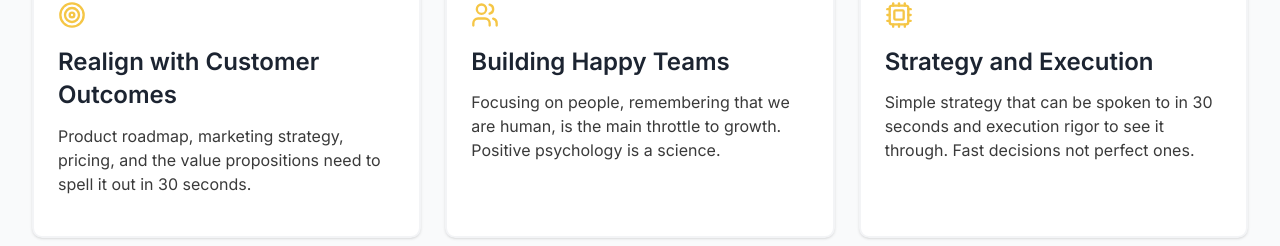
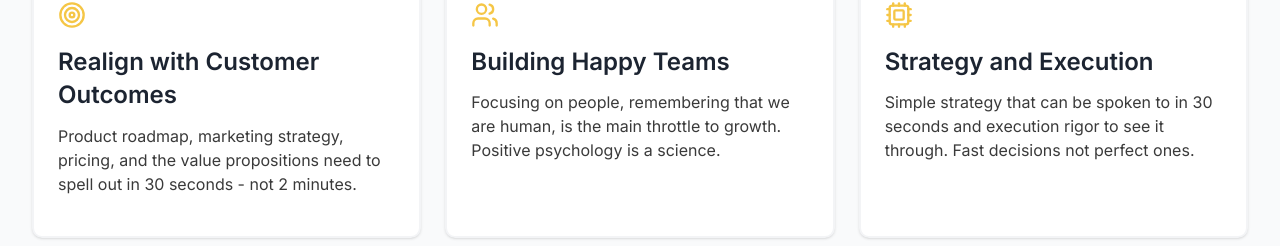
Before and after one commit to arashhappyteams/arashnejad-website, a React (Vite) app: page / in a window 1280 px wide. Shown: the part 1520-1766 px from the top of the page. Built offline with nearby package versions, Linux system fonts and the light colour scheme.

Commit message:
Update Home.tsx

```diff
--- a/src/pages/Home.tsx
+++ b/src/pages/Home.tsx
@@ -35,7 +35,7 @@ export function Home() {
     {
       icon: <Target size={28} />,
       title: 'Realign with Customer Outcomes',
-      description: 'Product roadmap, marketing strategy, pricing, and the value propositions need to spell it out in 30 seconds.',
+      description: 'Product roadmap, marketing strategy, pricing, and the value propositions need to spell out in 30 seconds - not 2 minutes.',
     },
     {
       icon: <Users size={28} />,
```
